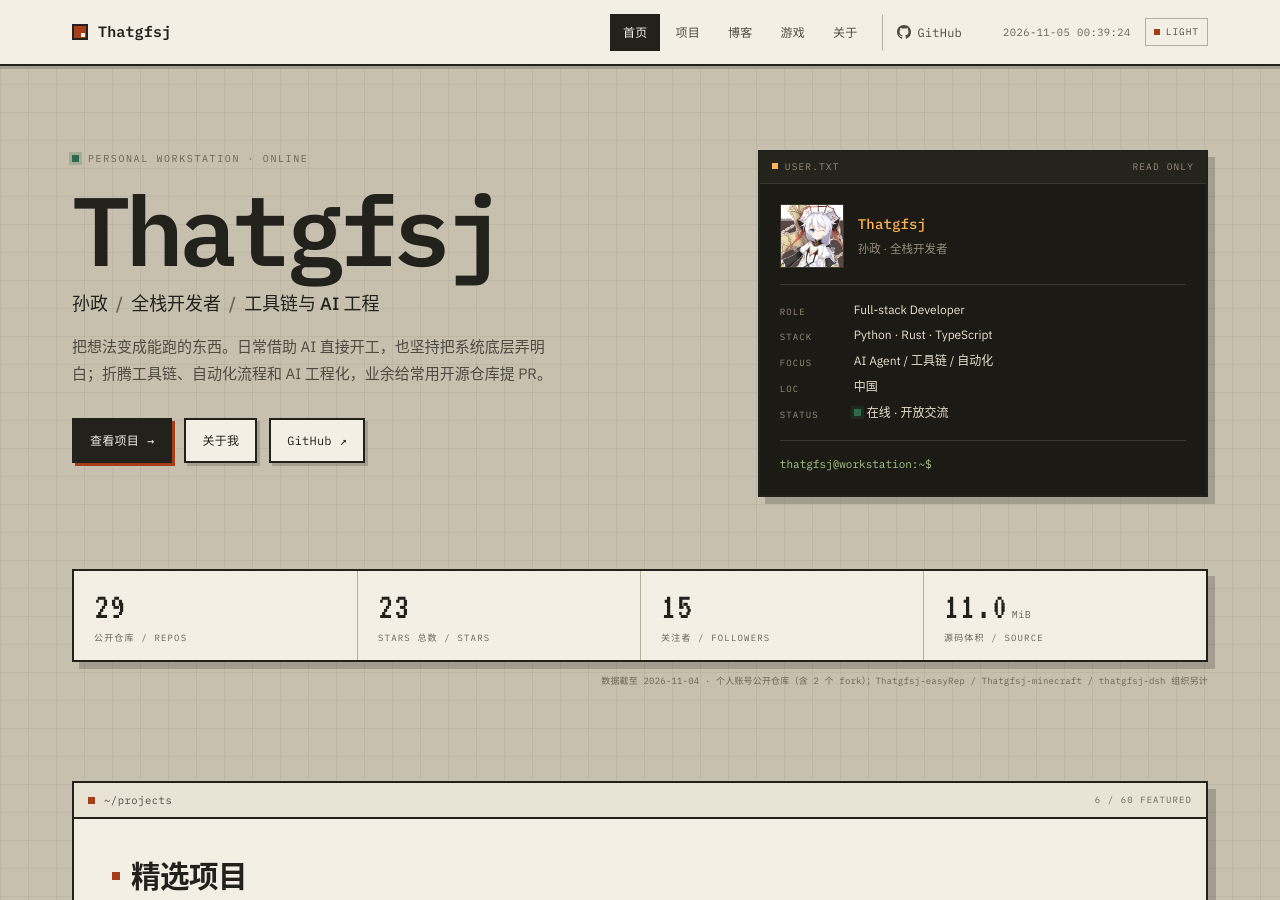
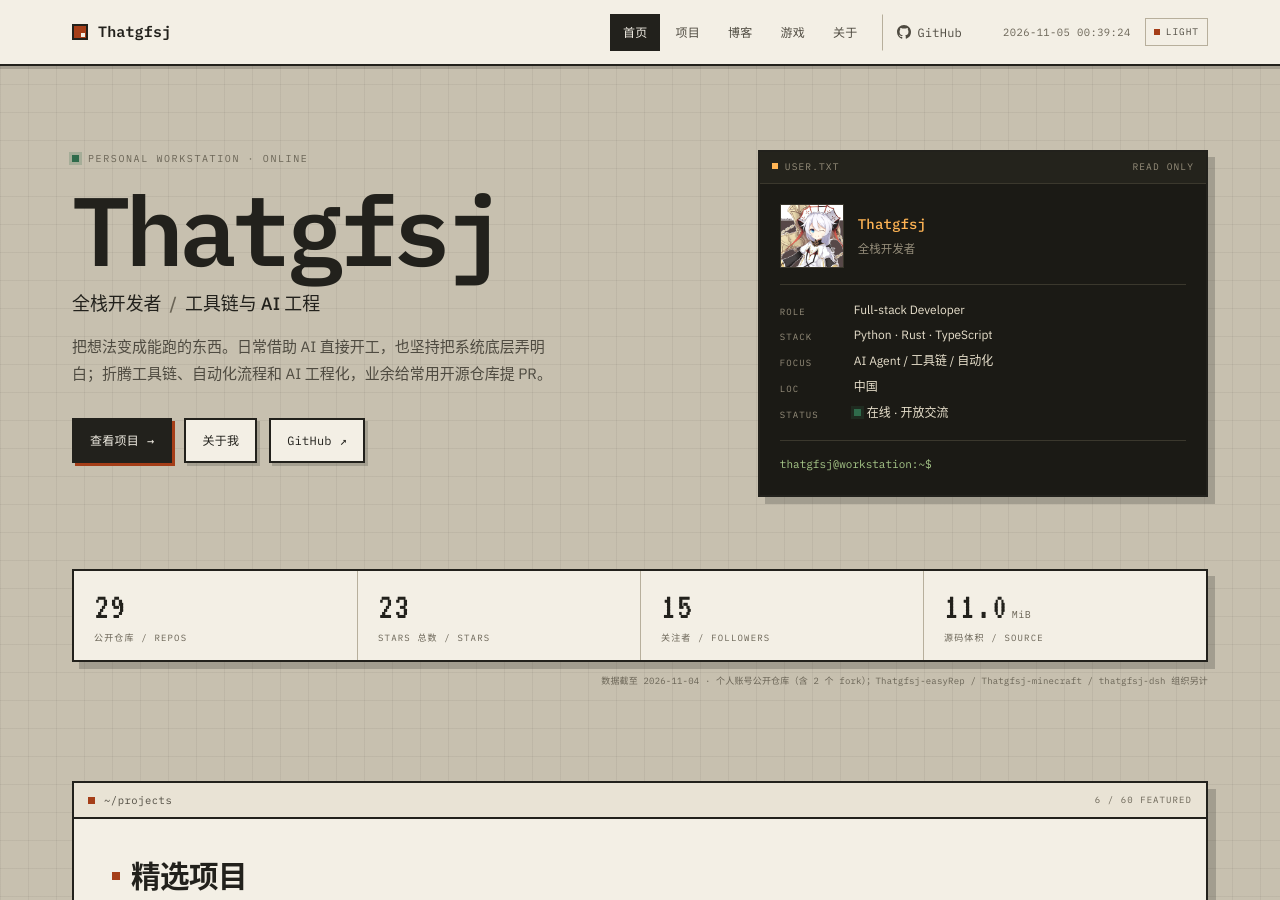
Before and after one commit to Thatgfsj/thatgfsj.github.io, a Jekyll site: the page built from index.md, in a window 1280 px wide and 900 px high. Built offline with Jekyll 4.4.1, drawn with Linux system fonts in a browser that asks for light colours; some of the changed text lies outside the part shown.

Commit message:
fix(site): 全站移除真实姓名「孙政」 (#10)
- _config.yml：description / author 去掉姓名，SEO 与页脚版权同步
- index.md：Hero 副标题、终端名片副标题改为「全栈开发者」
- about.md：自我介绍与页面 description 去掉姓名
- 全站统一以 Thatgfsj 作为公开身份

Closes #9

Co-authored-by: Thatgfsj <171755367+Thatgfsj@users.noreply.github.com>

```diff
--- a/_config.yml
+++ b/_config.yml
@@ -4,8 +4,8 @@
 title: "Thatgfsj 个人主页"
 tagline: "全栈开发者 · 工具链 · AI 工程"
 title_separator: "·"
-description: "Thatgfsj（孙政）的个人主页。全栈开发者，折腾工具链、自动化流程与 AI 工程，业余给常用开源仓库提 PR。"
-author: "Thatgfsj (孙政)"
+description: "Thatgfsj 的个人主页。全栈开发者，折腾工具链、自动化流程与 AI 工程，业余给常用开源仓库提 PR。"
+author: "Thatgfsj"
 avatar: "/assets/img/avatar.png"
 repository: "Thatgfsj/thatgfsj.github.io"
 
--- a/index.md
+++ b/index.md
@@ -9,7 +9,7 @@ layout: default
       <div class="hero__main">
         <p class="eyebrow"><span class="status-dot" aria-hidden="true"></span>PERSONAL WORKSTATION · ONLINE</p>
         <h1 class="hero__title">Thatgfsj</h1>
-        <p class="hero__tagline">孙政<span class="sep" aria-hidden="true">/</span>全栈开发者<span class="sep" aria-hidden="true">/</span>工具链与 AI 工程</p>
+        <p class="hero__tagline">全栈开发者<span class="sep" aria-hidden="true">/</span>工具链与 AI 工程</p>
         <p class="hero__bio">
           把想法变成能跑的东西。日常借助 AI 直接开工，也坚持把系统底层弄明白；折腾工具链、自动化流程和 AI 工程化，业余给常用开源仓库提 PR。
         </p>
@@ -27,7 +27,7 @@ layout: default
             <img class="terminal__avatar" src="{{ '/assets/img/avatar.png' | relative_url }}" alt="Thatgfsj 的头像" width="64" height="64">
             <div>
               <p class="terminal__id">Thatgfsj</p>
-              <p class="terminal__sub">孙政 · 全栈开发者</p>
+              <p class="terminal__sub">全栈开发者</p>
             </div>
           </div>
           <dl class="specs">
```
Also changed, not shown: about.md (+2 -2 lines).
